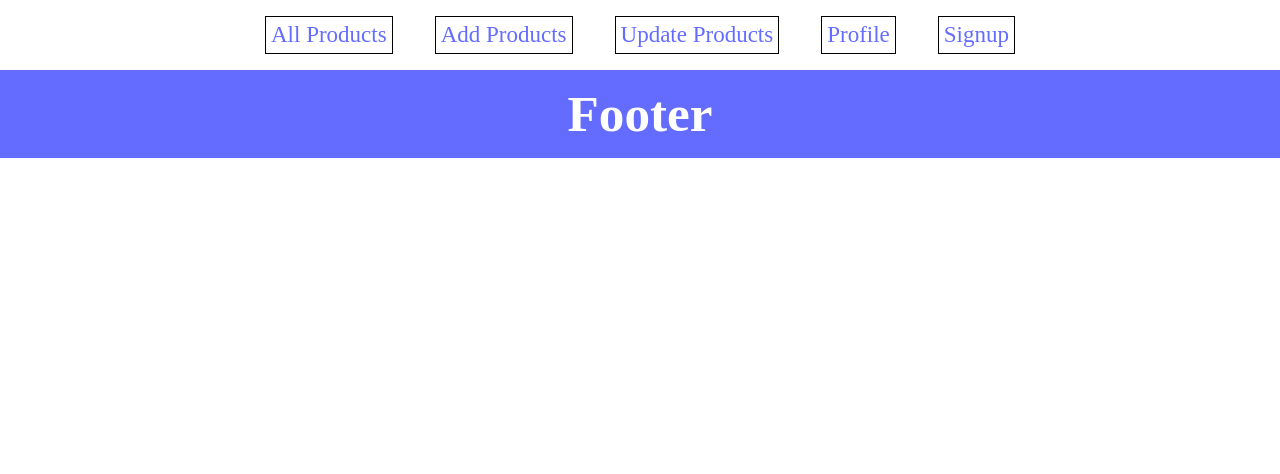
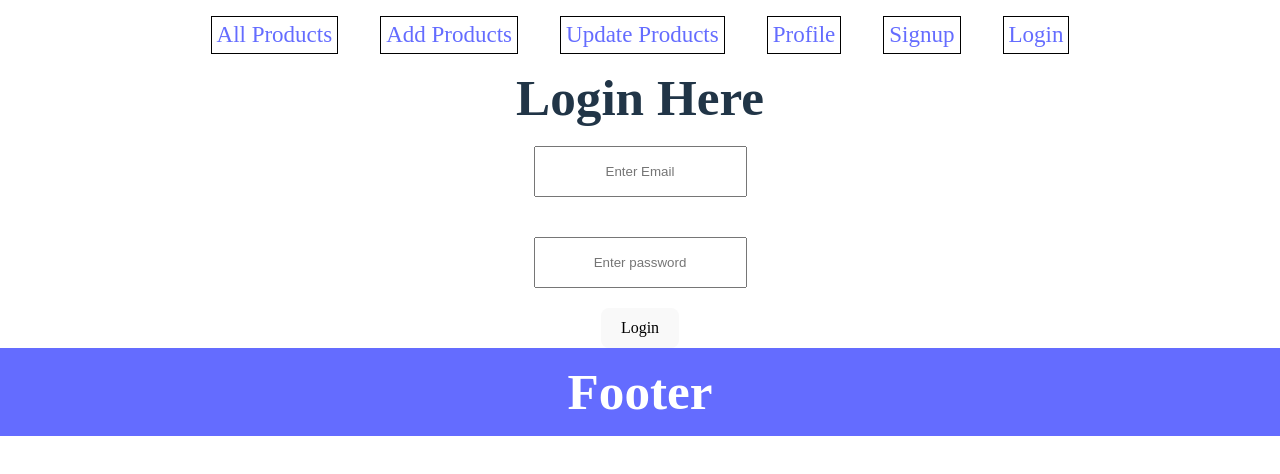
Before and after one commit to AdityaGaur7/MERN-ECOMM, a React (Vite) app in the folder client/: page /login in a window 1280 px wide. Shown: the top 474 px of the page. Built offline with nearby package versions, Linux system fonts and the light colour scheme.

Commit message:
login form made

```diff
--- a/client/src/components/common/Nav.jsx
+++ b/client/src/components/common/Nav.jsx
@@ -26,9 +26,13 @@ const Nav = () => {
         </li>
         {
           auth?
-          <button onClick={logout}>Logout</button>: <li>
-          <Link to="/signup">Signup</Link>
+          <button onClick={logout}>Logout</button>:
+          <>
+          <li>
+          <Link to="/signup">Signup</Link></li>
+         <li><Link to="/login">Login</Link>
         </li>
+          </>
         }
 
 
--- a/client/src/components/pages/Home.jsx
+++ b/client/src/components/pages/Home.jsx
@@ -2,7 +2,7 @@ import React from "react";
 import { Route, Router, Routes } from "react-router-dom";
 import AllProducts from "../pages/Main";
 import Addproducts from "../pages/Addproduct";
-import Login from "../pages/Login";
+import Login from "../pages/auth/Login"
 import Profile from "../pages/Profile";
 import Update from "../pages/Updateproduct";
 import SignUp from "./auth/Signup";
@@ -16,9 +16,9 @@ const Home = () => {
           <Route path="/" element={<AllProducts />} />
           <Route path="/add" element={<Addproducts />} />
           <Route path="/update" element={<Update />} />
-          <Route path="/logout" element={<Login />} />
           <Route path="/profile" element={<Profile />} />
         </Route>
+          <Route path="/login" element={<Login />} />
           <Route path="/signup" element={<SignUp />} />
       </Routes>
     </div>
--- a/client/src/components/pages/Login.jsx
+++ /dev/null
@@ -1,13 +0,0 @@
-import React from 'react'
-
-const Login = () => {
-  return (
-    <div className='home'>
-      <h2>
-        Login
-      </h2>
-    </div>
-  )
-}
-
-export default Login
--- a/client/src/components/pages/auth/Login.jsx
+++ b/client/src/components/pages/auth/Login.jsx
@@ -1,9 +1,61 @@
-import React from 'react'
+import React, { useEffect, useState } from "react";
 
-const Login = () => {
+import { useNavigate } from "react-router-dom";
+const SignUp = () => {
+  const navigate = useNavigate();
+
+  const [email, setEmail] = useState("");
+  const [password, setPassword] = useState("");
+
+
+  useEffect(()=>{
+    const auth =
+    localStorage.getItem('user');
+    if(auth){
+        navigate('/')
+    }
+  })
+  const collectData = async () => {
+    console.log( email, password);
+    let result = await fetch("http://localhost:5000/login", {
+      method: "POST",
+      headers: {
+        "Content-Type": "application/json",
+      },
+      body: JSON.stringify({ email, password }),
+    });
+    result = await result.json();
+
+    console.log(result);
+    if (result.success) {
+      alert("Login successful");
+      localStorage.setItem("user", JSON.stringify(result));
+      navigate("/");
+    }
+  };
+
   return (
-    <div className='home' >Login</div>
-  )
-}
+    <div className="register">
+      <h1>Login Here</h1>
 
-export default Login
+      <input
+        className="inputBox"
+        type="text"
+        placeholder="Enter Email"
+        value={email}
+        onChange={(e) => setEmail(e.target.value)}
+      />
+      <input
+        className="inputBox"
+        type="password"
+        placeholder="Enter password"
+        value={password}
+        onChange={(e) => setPassword(e.target.value)}
+      />
+      <button onClick={collectData} className="appButton" type="button">
+        Login
+      </button>
+    </div>
+  );
+};
+export default SignUp;
```
